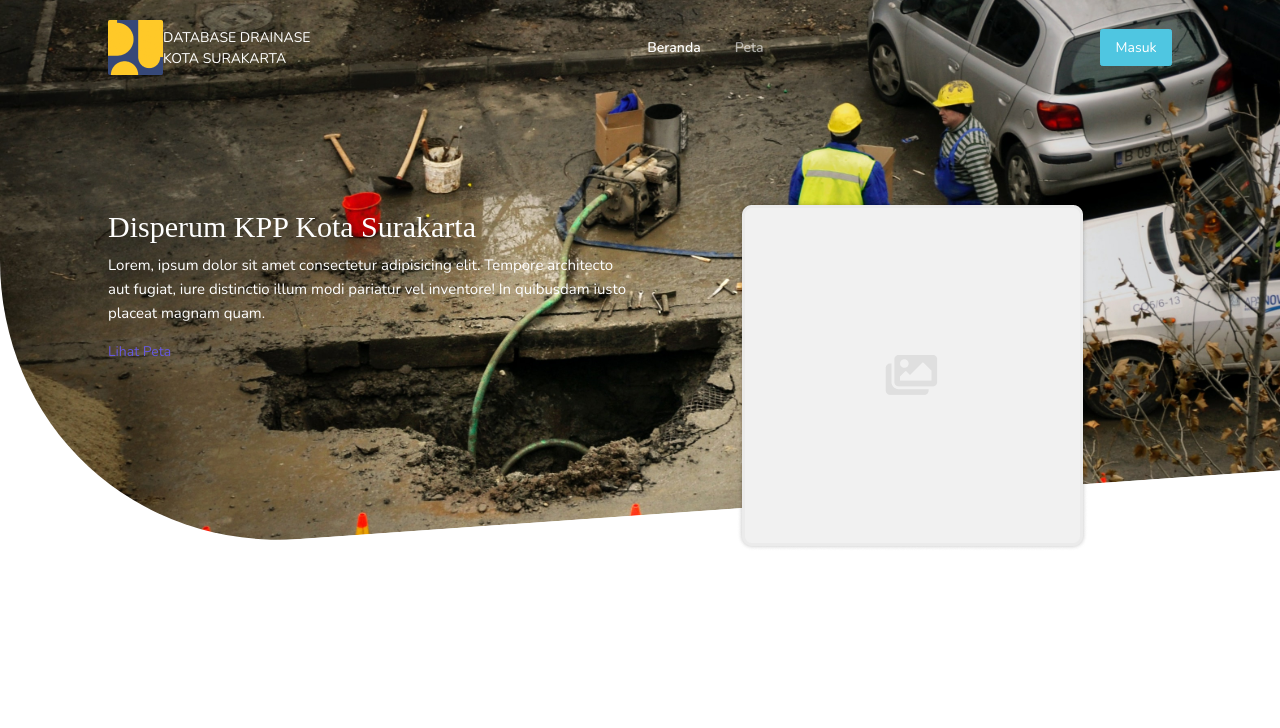
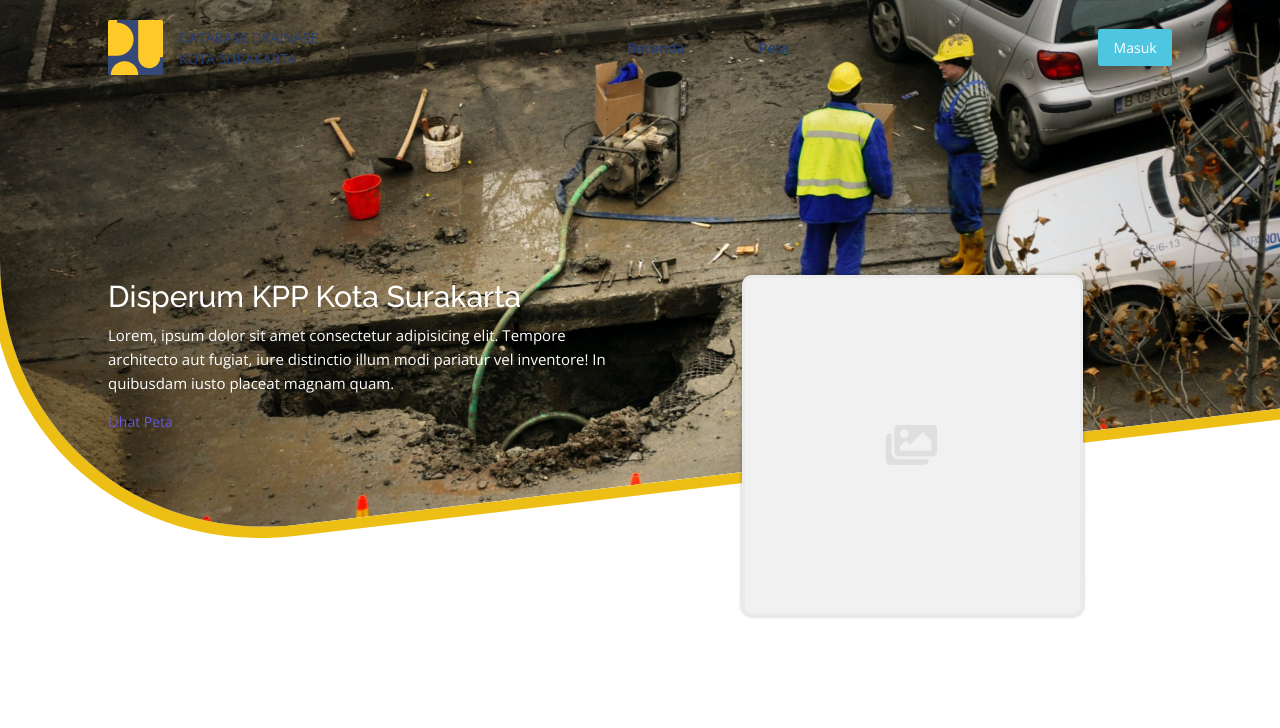
Before and after one commit to niredocz/front-db-drainase, a plain HTML site: page index.html in a window 1280 px wide. Shown: the top 728 px of the page. Drawn offline with nearby package versions, Linux system fonts and the light colour scheme; a web font is replaced by a local one.

Commit message:
initial commits

```diff
--- a/assets/css/custom.css
+++ b/assets/css/custom.css
@@ -1,22 +1,73 @@
 @import url("https://fonts.googleapis.com/css2?family=Raleway:wght@300;400;500;600;700&display=swap");
 @import url("https://fonts.googleapis.com/css2?family=Open+Sans:wght@300;400;600;700&display=swap");
-.bg-home-img {
-  background-image: url(../images/bg-home.jpg);
-  background-repeat: no-repeat;
-  background-size: cover;
-  height: 100%;
+h1,
+h2,
+h3,
+h4,
+h5,
+h6 {
+  font-family: 'Raleway', sans-serif;
 }
 
-.hero-banner {
+body {
+  font-family: 'Open Sans', sans-serif;
+}
+
+.bg-home {
+  padding: 270px 0 180px;
+}
+
+.bg-home .hero-banner {
   border-radius: 0 0 0 300px;
   top: 0;
   left: 0;
   height: 70vh;
   overflow: hidden;
   position: absolute;
-  transform: skewY(-4deg);
+  transform: skewY(-6.75deg);
   transform-origin: top left;
   width: 100%;
   z-index: -1;
+  box-shadow: -3px 4px 0 7px #EDBE14;
+}
+
+.bg-home-img {
+  background-image: url(../images/bg-home.jpg);
+  background-repeat: no-repeat;
+  background-size: cover;
+  background-position: 25% 0%;
+  height: 100%;
+  width: 100%;
+}
+
+.bg-home-color {
+  position: absolute;
+  top: 0;
+  left: 0;
+  height: 100%;
+  width: 100%;
+  background: linear-gradient(180deg, #FFFFFF 0%, rgba(255, 246, 215, 0.56) 35.37%, rgba(237, 190, 20, 0.37) 59.4%, rgba(237, 190, 20, 0.6) 100%);
+}
+
+.navbar.navbar-custom a {
+  color: #253E75 !important;
+}
+
+.logo span {
+  margin-left: 1rem;
+}
+
+.navbar-nav li {
+  padding: 0 20px;
+}
+
+#home .hero-title {
+  max-width: 420px;
+}
+
+#home .hero-title .title {
+  font-size: 3.4em;
+  font-weight: 600;
+  text-transform: uppercase;
 }
 /*# sourceMappingURL=custom.css.map */
```
Also changed, not shown: 1 other file.
